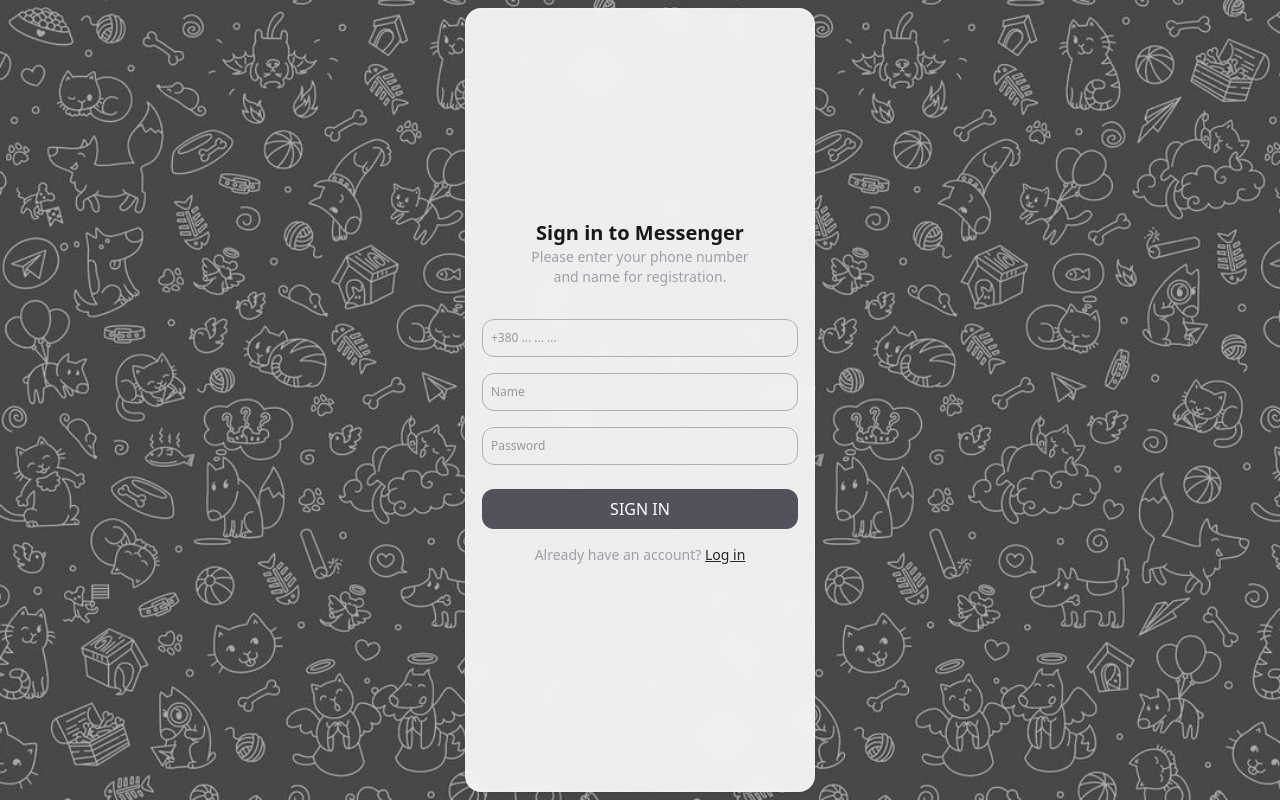
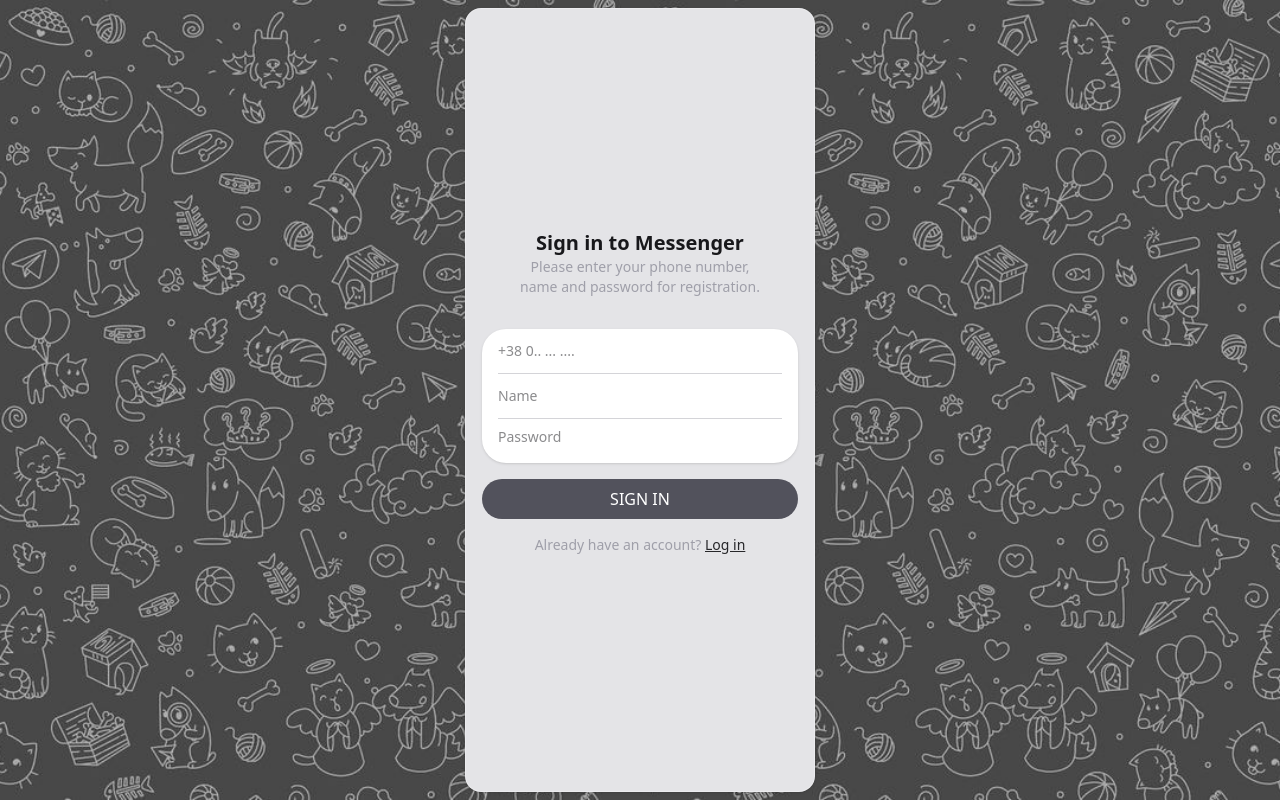
Before and after one commit to pudgynator/Chat-bot, a React (Vite) app: page /register in a window 1280 px wide. Built offline with nearby package versions, Linux system fonts and the light colour scheme; no server answers.

Commit message:
Update styles for login and register forms

```diff
--- a/src/pages/LoginPage.tsx
+++ b/src/pages/LoginPage.tsx
@@ -34,7 +34,7 @@
             bg-[url('/images/bg-image.jpg')] bg-cover bg-center bg-no-repeat"
         >
             <div className="flex flex-col items-center justify-center
-                bg-white/90 backdrop-blur-md border border-white/30 shadow-sm rounded-2xl
+                bg-zinc-200 backdrop-blur-md border border-white/30 shadow-sm md:rounded-2xl
                 md:w-[350px] md:min-w-[300px] w-full h-full bg-white
             ">
                 <h1 className="text-xl font-semibold">Log in to Messenger</h1>
@@ -43,22 +43,24 @@
                         and password.
                     </span>
                 </h3>
-                <form className="flex flex-col gap-4 w-full p-4" onSubmit={handleSumbit}>
+                <form className="flex flex-col gap-4 md:w-full w-[350px] p-4" onSubmit={handleSumbit}>
+                    <div className="rounded-3xl px-4 bg-white shadow-sm">
                         <input
-                        className="rounded-xl border border-zinc-400 px-2 py-2.5 text-xs opacity-80"
+                            className="w-full text-sm border-b border-zinc-300 bg-transparent py-3 outline-none"
                             value={phone}
                             onChange={(e) => setPhone(e.target.value)}
                             type="tel"
                             pattern="^\+380\d{9}$"
-                        placeholder="+380 ... ... ..." />
+                            placeholder="+38 0.. ... ...." />
                         <input
-                        className="rounded-xl border border-zinc-400 px-2 py-2.5 text-xs opacity-80 mb-2"
+                            className="w-full text-sm py-3 outline-none"
                             type="password"
                             value={password}
                             onChange={(e) => setPassword(e.target.value)}
                             placeholder="Password"
                         />
-                    <button type='submit' className="bg-zinc-600 text-white rounded-xl p-2 font-medium cursor-pointer">LOG IN</button>
+                    </div>
+                    <button type='submit' className="bg-zinc-600 text-white rounded-3xl p-2 font-medium cursor-pointer">LOG IN</button>
                 </form>
                 <span className="text-zinc-400 text-sm mb-4">
                     Don't have an account? {" "}
--- a/src/pages/RegisterPage.tsx
+++ b/src/pages/RegisterPage.tsx
@@ -28,37 +28,39 @@
             bg-[url('/images/bg-image.jpg')] bg-cover bg-center bg-no-repeat"
         >
             <div className="flex flex-col items-center justify-center
-                bg-white/90 backdrop-blur-md border border-white/30 shadow-sm rounded-2xl
+                bg-zinc-200 backdrop-blur-md border border-white/30 shadow-sm md:rounded-2xl
                 md:w-[350px] md:min-w-[300px] w-full h-full bg-white
             ">
                 <h1 className="text-xl font-semibold">Sign in to Messenger</h1>
-                <h3 className="flex flex-col items-center text-zinc-400 text-sm mb-4">Please enter your phone number
+                <h3 className="flex flex-col items-center text-zinc-400 text-sm mb-4">Please enter your phone number,
                     <span className="">
-                        and name for registration.
+                        name and password for registration.
                     </span>
                 </h3>
-                <form className="flex flex-col gap-4 w-full p-4" onSubmit={handleSumbit}>
+                <form className="flex flex-col gap-4 md:w-full w-[350px] p-4" onSubmit={handleSumbit}>
+                    <div className="rounded-3xl px-4 bg-white shadow-sm">
                         <input
-                        className="rounded-xl border border-zinc-400 px-2 py-2.5 text-xs opacity-80"
+                            className="w-full  text-sm border-b border-zinc-300 bg-transparent py-3 outline-none"
                             value={phone}
                             onChange={(e) => setPhone(e.target.value)}
                             type="tel"
                             pattern="^\+380\d{9}$"
-                        placeholder="+380 ... ... ..." />
+                            placeholder="+38 0.. ... ...." />
                         <input
-                        className="rounded-xl border border-zinc-400 px-2 py-2.5 text-xs opacity-80"
+                            className="w-full text-sm border-b border-zinc-300 bg-transparent py-3 outline-none"
                             onChange={(e) => setName(e.target.value)}
                             value={name}
                             type="text"
                             placeholder="Name" />
                         <input
-                        className="rounded-xl border border-zinc-400 px-2 py-2.5 text-xs opacity-80 mb-2"
+                            className="w-full text-sm py-2 outline-none mb-2"
                             type="password"
                             value={password}
                             onChange={(e) => setPassword(e.target.value)}
                             placeholder="Password"
                         />
-                    <button type='submit' className="bg-zinc-600 text-white rounded-xl p-2 font-medium cursor-pointer">SIGN IN</button>
+                    </div>
+                    <button type='submit' className="bg-zinc-600 text-white rounded-3xl p-2 font-medium cursor-pointer">SIGN IN</button>
                 </form>
                 <span className="text-zinc-400 text-sm mb-4">
                     Already have an account? {" "}
```
Lines whose indentation alone changed are shown as unchanged.
